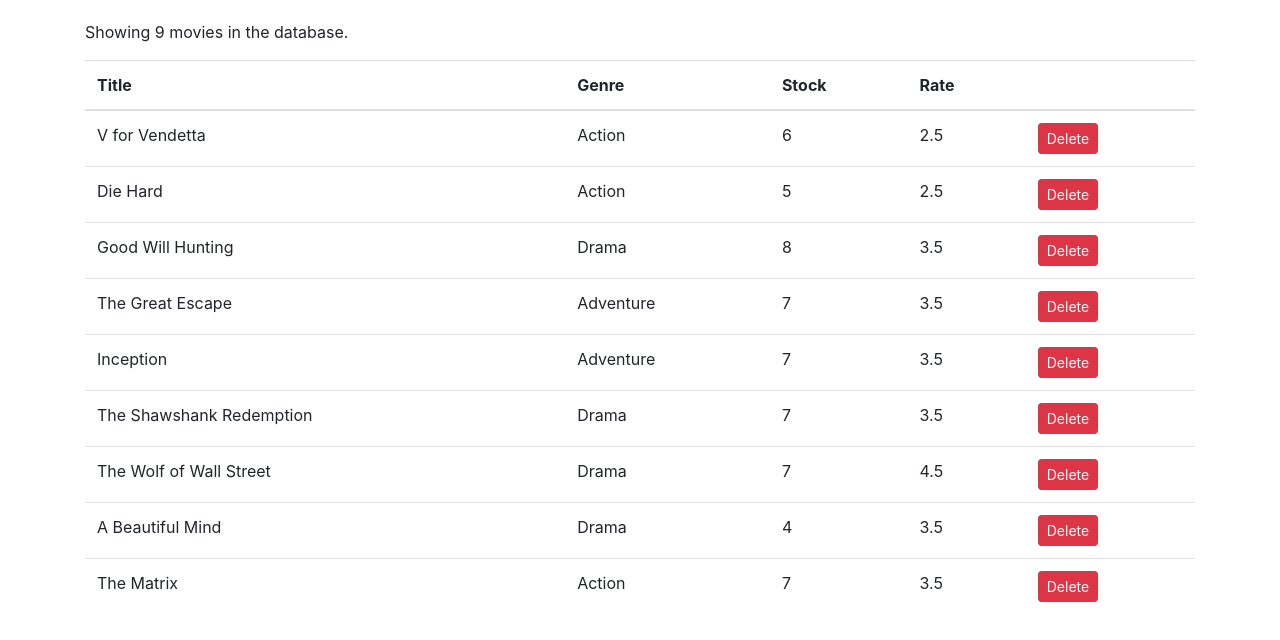
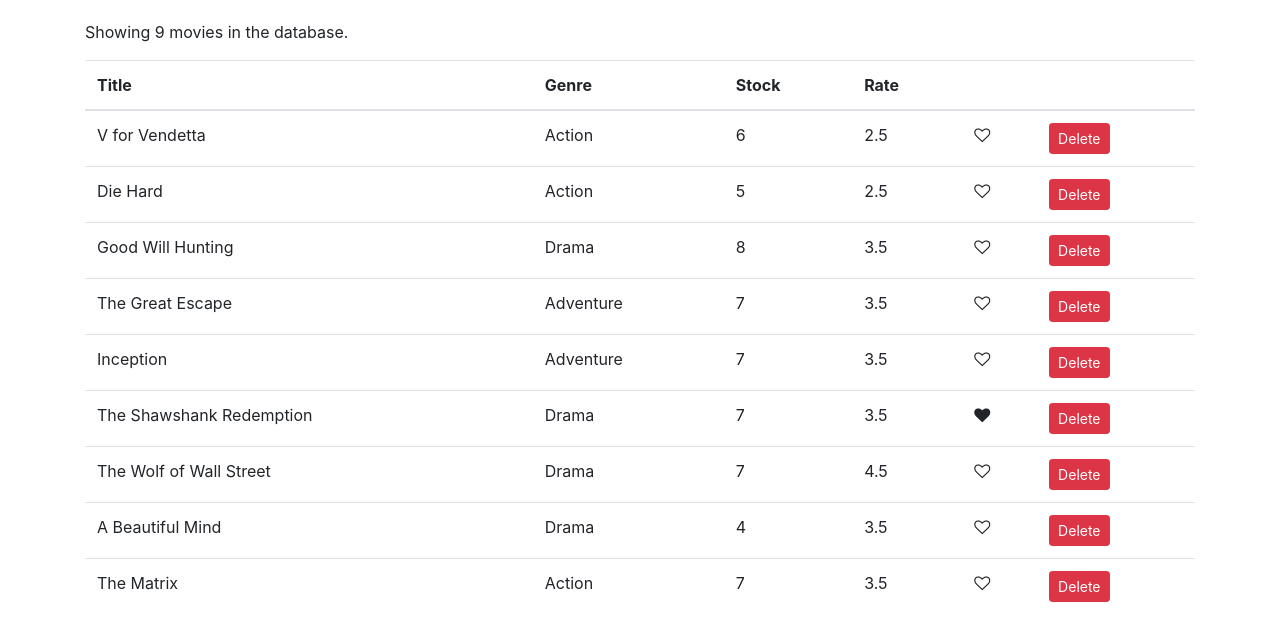
Before and after one commit to stevekriz/blockbusted, a React (Create React App) app: page / in a window 1280 px wide. Shown: the top 640 px of the page. Built offline with nearby package versions, Linux system fonts and the light colour scheme.

Commit message:
Implement like component.

```diff
--- /dev/null
+++ b/src/components/common/like.jsx
@@ -0,0 +1,16 @@
+import React, { Component } from "react";
+
+const Like = (props) => {
+  let classes = "fa fa-heart";
+  if (!props.liked) classes += "-o";
+  return (
+    <i
+      onClick={props.onClick}
+      style={{ cursor: "pointer" }}
+      className={classes}
+      aria-hidden="true"
+    />
+  );
+};
+
+export default Like;
--- a/src/components/movies.jsx
+++ b/src/components/movies.jsx
@@ -1,4 +1,5 @@
 import React, { Component } from "react";
+import Like from "./common/like";
 import { getMovies } from "../services/fakeMovieService";
 
 class Movies extends Component {
@@ -8,6 +9,14 @@
 
   handleDelete = (movie) => {
     const movies = this.state.movies.filter((m) => m._id !== movie._id);
+    this.setState({ movies });
+  };
+
+  handleLike = (movie) => {
+    const movies = [...this.state.movies];
+    const index = movies.indexOf(movie);
+    movies[index] = { ...movies[index] };
+    movies[index].liked = !movies[index].liked;
     this.setState({ movies });
   };
 
@@ -27,6 +36,7 @@
               <th>Stock</th>
               <th>Rate</th>
               <th></th>
+              <th></th>
             </tr>
           </thead>
           <tbody>
@@ -36,6 +46,12 @@
                 <td>{movie.genre.name}</td>
                 <td>{movie.numberInStock}</td>
                 <td>{movie.dailyRentalRate}</td>
+                <td>
+                  <Like
+                    liked={movie.liked}
+                    onClick={() => this.handleLike(movie)}
+                  />
+                </td>
                 <td>
                   <button
                     onClick={() => this.handleDelete(movie)}
--- a/src/services/fakeMovieService.js
+++ b/src/services/fakeMovieService.js
@@ -42,6 +42,7 @@
     genre: { _id: "5b21ca3eeb7f6fbccd471820", name: "Drama" },
     numberInStock: 7,
     dailyRentalRate: 3.5,
+    liked: true,
   },
   {
     _id: "5b21ca3eeb7f6fbccd47181e",
```
